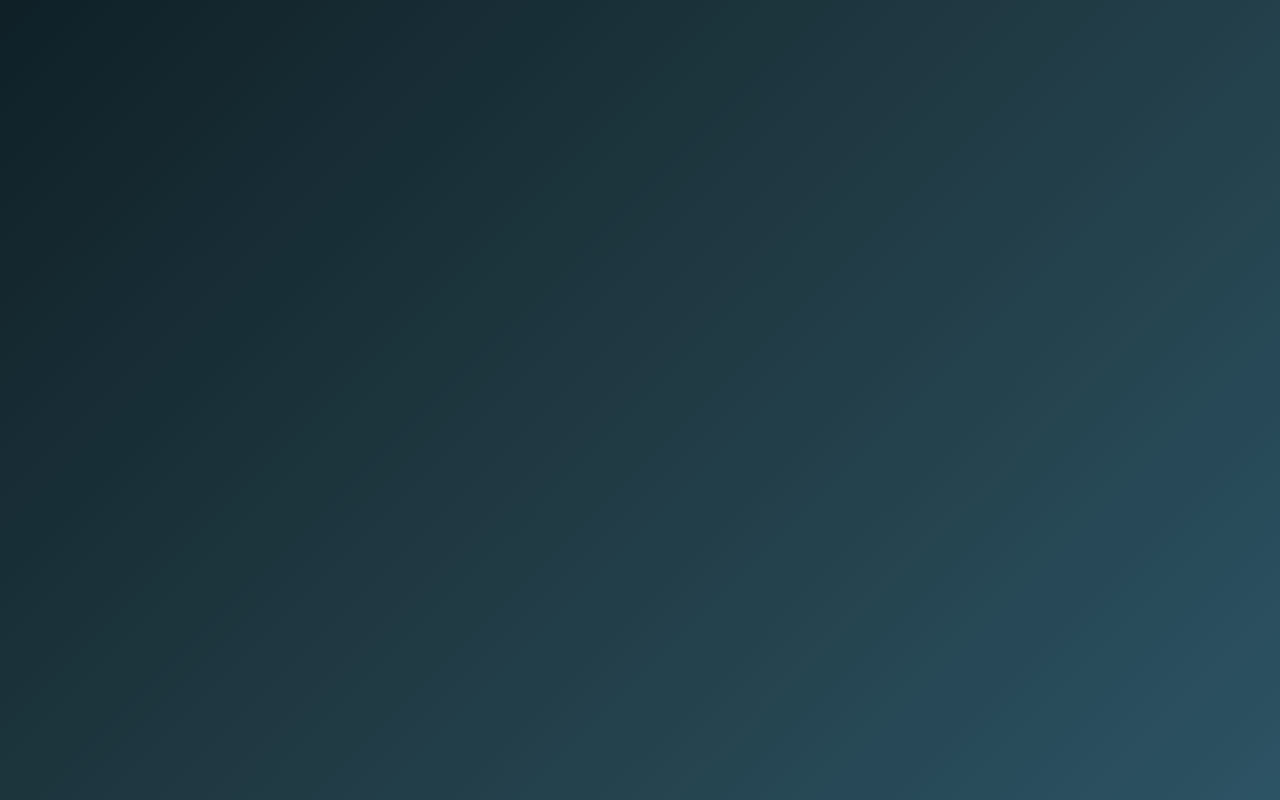
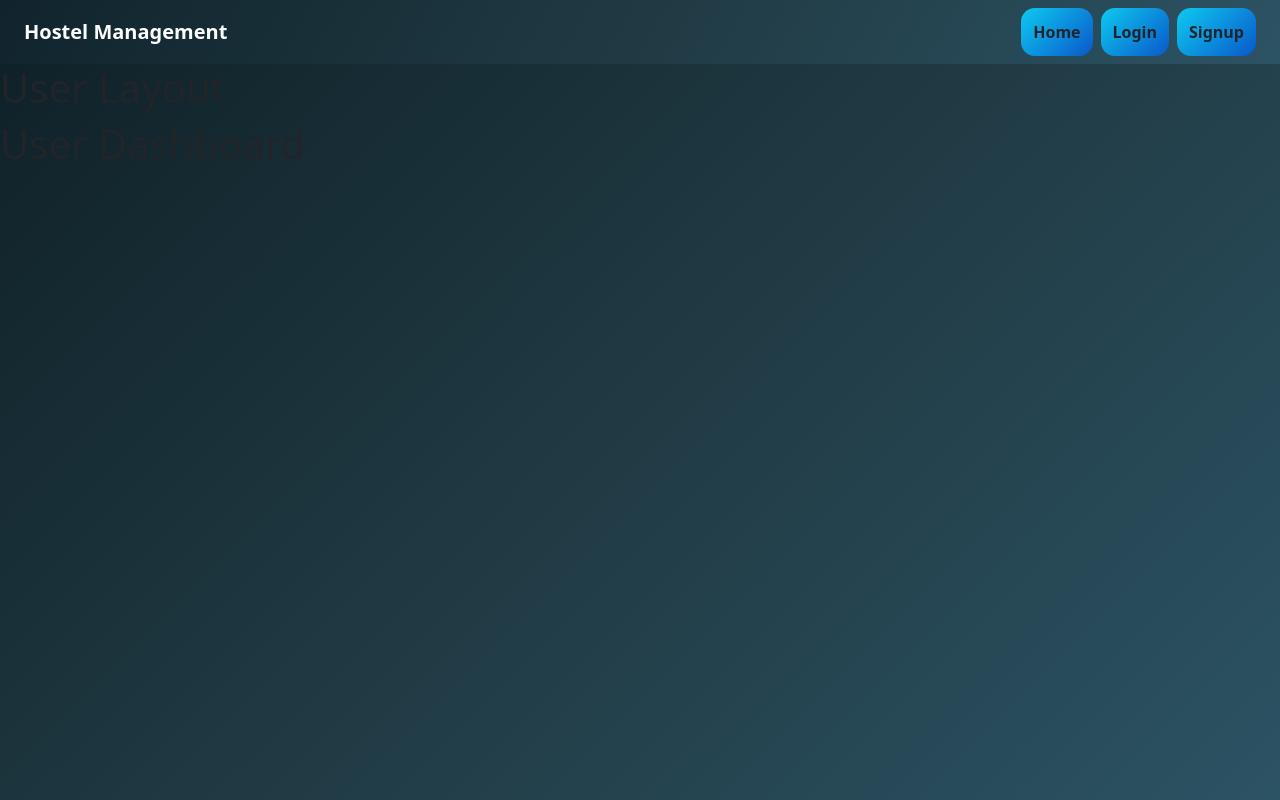
Before and after one commit to Premchand2597/HostelManagementFrontend, a React (Vite) app: page /dashboard in a window 1280 px wide. Before the commit this address had no page. Built offline with nearby package versions, Linux system fonts and the light colour scheme.

Commit message:
Added zustand and created auth store for login for global state management - 19/12/2025

```diff
--- a/package.json
+++ b/package.json
@@ -16,7 +16,8 @@
     "react": "^19.2.0",
     "react-dom": "^19.2.0",
     "react-hot-toast": "^2.6.0",
-    "react-router": "^7.10.1"
+    "react-router": "^7.10.1",
+    "zustand": "^5.0.9"
   },
   "devDependencies": {
     "@eslint/js": "^9.39.1",
--- /dev/null
+++ b/src/Models/Login.ts
@@ -0,0 +1,4 @@
+export interface LoginType{
+  email: string;
+  password: string;
+}
--- /dev/null
+++ b/src/Models/LoginResponseData.ts
@@ -0,0 +1,4 @@
+export interface LoginResponseDataType{
+    email: string;
+    accessToken: string;
+}
--- a/src/Services/AuthService.ts
+++ b/src/Services/AuthService.ts
@@ -1,4 +1,6 @@
 import apiClient from "../Config/ApiClient"
+import type { LoginType } from "../Models/Login";
+import type { LoginResponseDataType } from "../Models/LoginResponseData";
 import type { RegisterType } from "../Models/Register"
 
 // Register
@@ -6,3 +8,9 @@
     const res = await apiClient.post(`/auth/register`, data);
     return res.data;
 }
+
+// Login
+export const loginUser = async (data: LoginType) =>{
+    const res = await apiClient.post<LoginResponseDataType>(`/auth/login`, data);
+    return res.data;
+}
--- /dev/null
+++ b/src/Store/GlobalState.tsx
@@ -0,0 +1,30 @@
+import { create } from "zustand";
+import type { LoginType } from "../Models/Login";
+import { loginUser } from "../Services/AuthService";
+import type { LoginResponseDataType } from "../Models/LoginResponseData";
+
+export interface AuthState{
+    // state
+    userEmail: string | null;
+    token: string | null;
+    isLoggedIn: boolean;
+    // actions
+    login: (loginData: LoginType) => Promise<LoginResponseDataType>;
+    logout: () => void;
+}
+
+// Main logic for global state
+const useAuth = create<AuthState>((set, get)=>({
+    userEmail: null,
+    token: null,
+    isLoggedIn: false,
+    login: async (loginData)=>{
+        const res = await loginUser(loginData);
+        // console.log(res);
+        set({userEmail: res.email, token: res.accessToken, isLoggedIn: true})
+        return res;
+    },
+    logout: ()=>{},
+}));
+
+export default useAuth;
--- a/src/components/Login.tsx
+++ b/src/components/Login.tsx
@@ -1,28 +1,66 @@
 import React, { useState } from "react";
 import { useNavigate } from "react-router";
 import "../Custom_CSS/Style.css";
+import type { LoginType } from "../Models/Login";
+import toast from "react-hot-toast";
+import { loginUser } from "../Services/AuthService";
+import useAuth from "../Store/GlobalState";
 
 const Login = () => {
   const navigate = useNavigate();
 
-  const [formData, setFormData] = useState({
+  const login = useAuth((state)=>state.login);
+
+  const [formData, setFormData] = useState<LoginType>({
     email: "",
     password: "",
   });
 
+  const [isButtonClicked, setIsButtonClicked] = useState<boolean>(false);
+
   const handleChange = (e: React.ChangeEvent<HTMLInputElement>) => {
-    // setFormData({
-    //   ...formData,
-    //   [e.target.name]: e.target.value,
-    // });
+    setFormData((prev) => ({
+      ...prev,
+      [e.target.name]: e.target.value,
+    }));
   };
 
-  const handleSubmit = (e: React.FormEvent) => {
+  const handleSubmit = async (e: React.FormEvent) => {
     e.preventDefault();
-    console.log(formData);
-    // TODO: API login
-  };
 
+    if(formData.email.trim() === ""){
+      toast.error("Please enter email field!");
+      return;
+    }
+
+    if(formData.password.trim() === ""){
+      toast.error("Please enter password field!");
+      return;
+    }
+
+    setIsButtonClicked(true);
+
+    try {
+      const result = await login(formData);
+      // console.log(result)
+      // const result = await loginUser(formData);
+      toast.success("Login successfully!");
+      setFormData({
+          email: "",
+          password: "",
+      });
+      navigate("/dashboard");
+    } catch (error: any) {
+    const errorMessage =
+      error?.response?.data ||   // backend message
+      error?.message ||                   // axios/network error
+      "Login failed!";             // fallback
+    toast.error(errorMessage);
+    console.error(error);
+  }finally{
+    setIsButtonClicked(false);
+  }
+};
   const handleGoogleLogin = () => {
     console.log("Google OAuth Login");
     // window.location.href = "http://localhost:8080/oauth2/authorization/google";
@@ -73,7 +111,6 @@
               placeholder="Enter email"
               value={formData.email}
               onChange={handleChange}
-              required
             />
           </div>
 
@@ -86,12 +123,11 @@
               placeholder="Enter password"
               value={formData.password}
               onChange={handleChange}
-              required
             />
           </div>
 
-          <button type="submit" className="btn custom-btn w-100">
-            Login
+          <button type="submit" disabled={isButtonClicked} className="btn custom-btn w-100">
+            {isButtonClicked ? "Please wait..." : "Login"}
           </button>
         </form>
 
--- /dev/null
+++ b/src/components/User/Dashboard.tsx
@@ -0,0 +1,11 @@
+import React from 'react'
+
+const Dashboard = () => {
+  return (
+    <div>
+      <h1>User Dashboard</h1>
+    </div>
+  )
+}
+
+export default Dashboard
--- /dev/null
+++ b/src/components/User/UserLayout.tsx
@@ -0,0 +1,13 @@
+import React from 'react'
+import { Outlet } from 'react-router'
+
+const UserLayout = () => {
+  return (
+    <div>
+        <h1>User Layout</h1>
+        <Outlet/>
+    </div>
+  )
+}
+
+export default UserLayout
--- a/src/main.tsx
+++ b/src/main.tsx
@@ -8,6 +8,8 @@
 import Login from './components/Login.tsx'
 import Register from './components/Register.tsx'
 import BaseLayout from './RootLayout/BaseLayout.tsx'
+import Dashboard from './components/User/Dashboard.tsx'
+import UserLayout from './components/User/UserLayout.tsx'
 
 createRoot(document.getElementById('root')!).render(
   <BrowserRouter>
@@ -17,6 +19,9 @@
         <Route path='/about' element={<About/>} />
         <Route path='/login' element={<Login/>} />
         <Route path='/register' element={<Register/>} />
+        <Route path='/dashboard' element={<UserLayout/>}>
+          <Route index element={<Dashboard/>} />
+        </Route>
       </Route>
     </Routes>
   </BrowserRouter>
```
Also changed, not shown: 1 other file (tests, documents, lock files or other folders).
